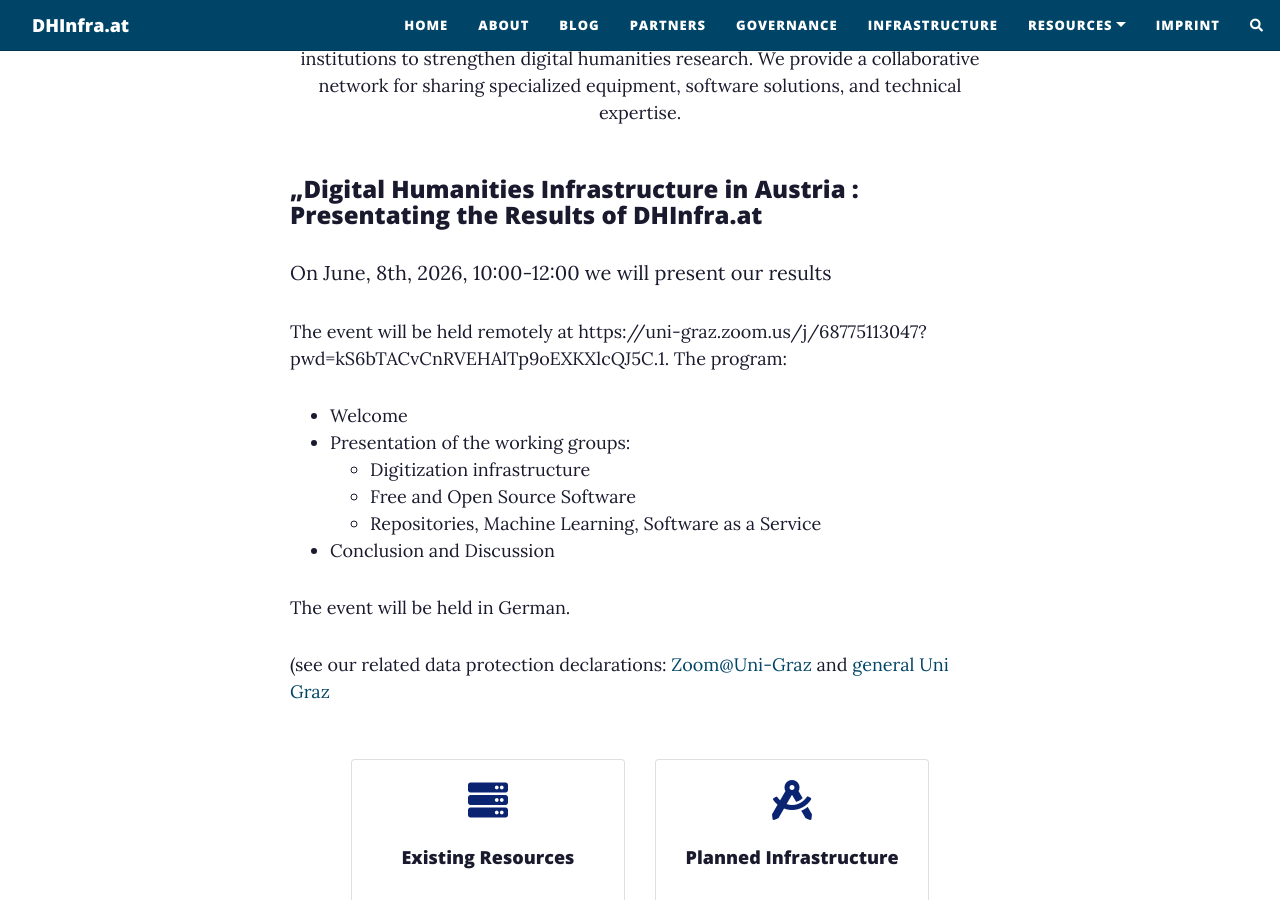
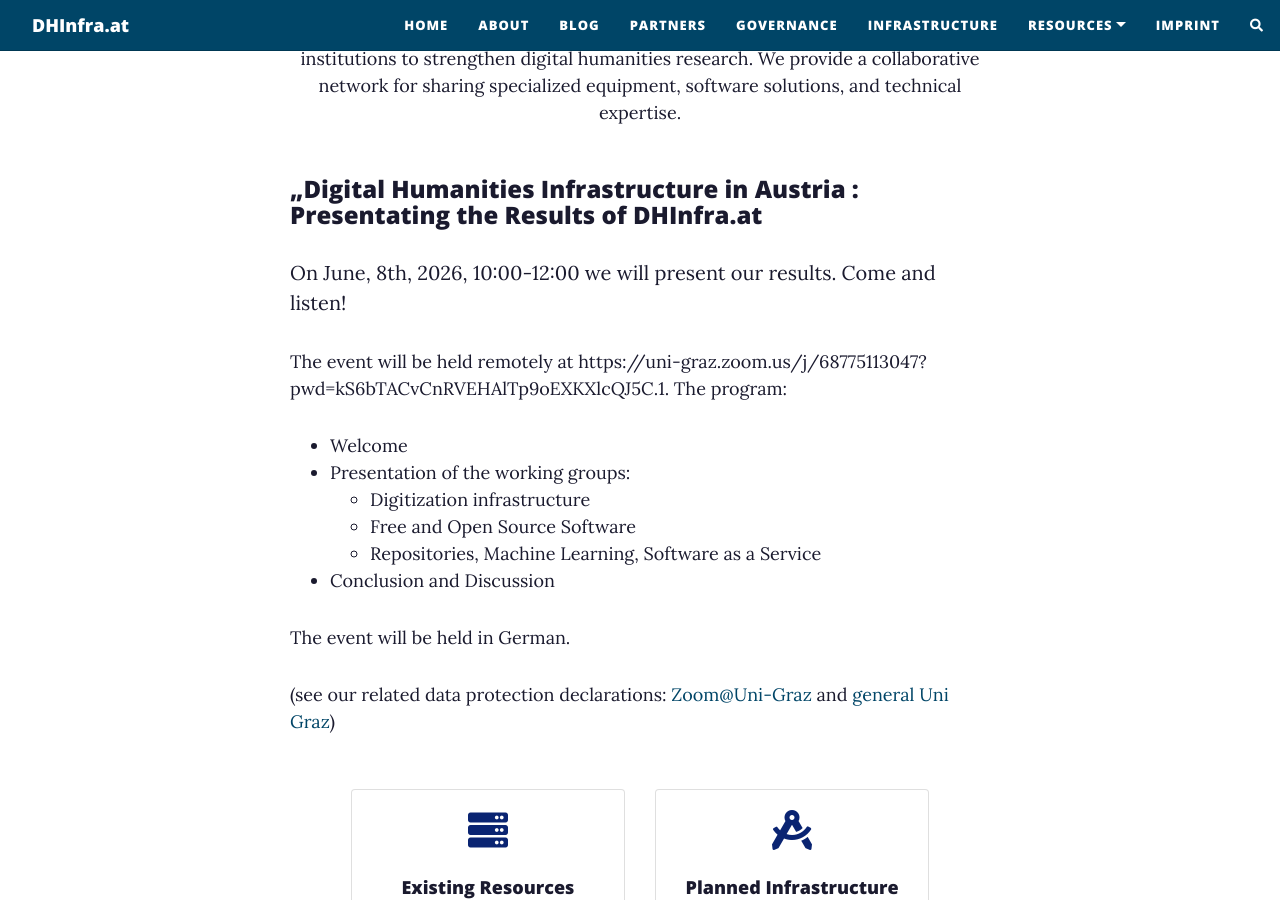
Before and after one commit to dhinfra-at/dhinfra-at.github.io, a Jekyll site: the page built from index.html, in a window 1280 px wide and 900 px high, scrolled down 407 px. Built offline with Jekyll 4.4.1, drawn with Linux system fonts in a browser that asks for light colours; the list of posts is cut into pages by our own code; comment, search, counter and statistics services are not loaded.

Commit message:
Update presentation details with a call to action
Added a call to action in the presentation details.

```diff
--- a/index.html
+++ b/index.html
@@ -60,7 +60,7 @@ subtitle: Digital Humanities Infrastructure in Austria
   <div class="row" id="presentation2026-06-08">
     <div class="col-12">
       <h3>„Digital Humanities Infrastructure in Austria : Presentating the Results of DHInfra.at</h3>
-      <p class="lead">On <emph>June, 8th, 2026, 10:00-12:00</emph> we will present our results</p>
+      <p class="lead">On <emph>June, 8th, 2026, 10:00-12:00</emph> we will present our results. Come and listen!</p>
       <p>The event will be held remotely at https://uni-graz.zoom.us/j/68775113047?pwd=kS6bTACvCnRVEHAlTp9oEXKXlcQJ5C.1. The program:</p>
       <ul>
         <li>Welcome</li>
@@ -73,7 +73,7 @@ subtitle: Digital Humanities Infrastructure in Austria
         <li>Conclusion and Discussion</li>
       </ul>
       <p>The event will be held in German.</p>
-      <p>(see our related data protection declarations: <a href="https://static.uni-graz.at/fileadmin/_files/_uniit/datenschutz/zoom/zoom_Datenschutzerklaerung_Gaeste.pdf">Zoom@Uni-Graz</a> and <a href="https://static.uni-graz.at/fileadmin/_files/_uniit/datenschutz/zoom/zoom_Datenschutzerklaerung_registrierte_NutzerInnen.pdf">general Uni Graz</a></p>
+      <p>(see our related data protection declarations: <a href="https://static.uni-graz.at/fileadmin/_files/_uniit/datenschutz/zoom/zoom_Datenschutzerklaerung_Gaeste.pdf">Zoom@Uni-Graz</a> and <a href="https://static.uni-graz.at/fileadmin/_files/_uniit/datenschutz/zoom/zoom_Datenschutzerklaerung_registrierte_NutzerInnen.pdf">general Uni Graz</a>)</p>
     </div>
   </div>
 
```
